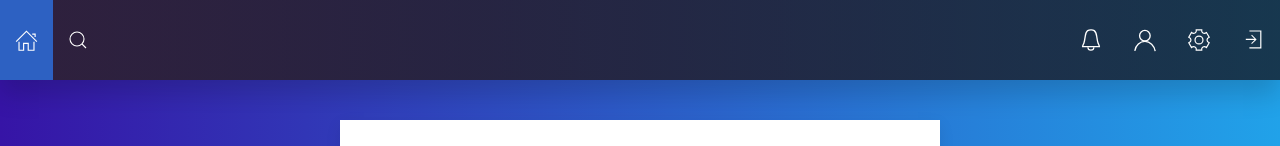
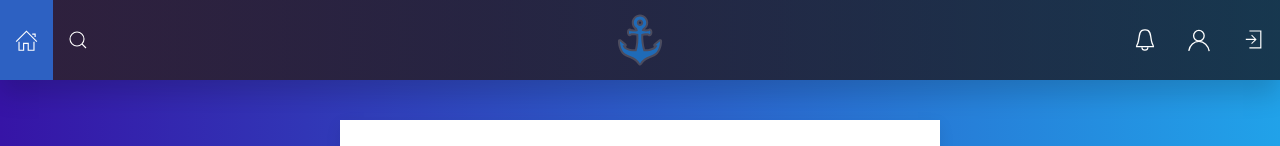
Before and after one commit to mohitkyadav/cruzz-web, a React (Create React App) app: page /signup in a window 1280 px wide. Shown: the top 146 px of the page. Built offline with nearby package versions, Linux system fonts and the light colour scheme.

Commit message:
display loading spinner

```diff
--- a/src/components/App.js
+++ b/src/components/App.js
@@ -1,5 +1,5 @@
 import React, { Component } from 'react';
-import logo from '../static/img/index3.svg';
+
 import '../static/css/style.css';
 
 class App extends Component {
@@ -7,19 +7,17 @@ class App extends Component {
     return (
       <div className="App">
         <header className="App-header">
-          <img src={logo} className="loading" alt="logo" />
-          <h1 className="App-title">Welcome aboard!</h1>
           <button class="uk-button uk-button-default uk-margin-small-right" type="button" uk-toggle="target: #offcanvas-push">Push</button>
           <div id="offcanvas-push" uk-offcanvas="mode: push; overlay: true">
-          <div class="uk-offcanvas-bar">
+            <div class="uk-offcanvas-bar">
 
-            <button class="uk-offcanvas-close" type="button" uk-close></button>
+              <button class="uk-offcanvas-close" type="button" uk-close></button>
 
-            <h3>Title</h3>
+              <h3>Title</h3>
 
-            <p>Lorem ipsum dolor sit amet, consectetur adipiscing elit, sed do eiusmod tempor incididunt ut labore et dolore magna aliqua. Ut enim ad minim veniam, quis nostrud exercitation ullamco laboris nisi ut aliquip ex ea commodo consequat.</p>
+              <p>Lorem ipsum dolor sit amet, consectetur adipiscing elit, sed do eiusmod tempor incididunt ut labore et dolore magna aliqua. Ut enim ad minim veniam, quis nostrud exercitation ullamco laboris nisi ut aliquip ex ea commodo consequat.</p>
 
-           </div>
+            </div>
           </div>
         </header>
       </div>
--- a/src/components/common/Header.js
+++ b/src/components/common/Header.js
@@ -3,6 +3,9 @@ import { Link, withRouter } from "react-router-dom";
 import { connect } from "react-redux";
 
 import '../../static/css/common.css';
+import logo from '../../static/img/index.svg';
+import logoNoSpin from '../../static/img/index-no-spin.svg';
+
 import { signOut } from './../../actions/authActions';
 
 class Header extends Component {
@@ -13,10 +16,26 @@ class Header extends Component {
   render() {
     let authenticated;
 
-    if (this.props.auth.loading) {
-      authenticated = null;
+    if (!this.props.auth.loading) {
+      authenticated = (
+        <ul className="uk-navbar-nav">
+          <li>
+            <img src={logoNoSpin} width="100px" className="loading" alt="logo" />
+          </li>
+        </ul>
+      );
     } else {
       authenticated = (
+        <ul className="uk-navbar-nav">
+          <li>
+            <img src={logo} width="100px" className="loading" alt="logo" />
+          </li>
+        </ul>
+      );
+    }
+
+    return (
+      <div>
         <nav className="uk-navbar-container uk-box-shadow-large" uk-navbar="true" uk-sticky="show-on-up: true; animation: uk-animation-slide-top;">
           <div className="uk-navbar-left">
             <ul className="uk-navbar-nav">
@@ -37,7 +56,9 @@ class Header extends Component {
               </div>
             </div>
           </div>
-
+          <div className="uk-navbar-center">
+            {authenticated}
+          </div>
           <div className="uk-navbar-right">
             <ul className="uk-navbar-nav">
               <li><Link className="ov-color-white ov-nav-link" to="#" uk-icon="icon: bell; ratio: 1.2" uk-tooltip="title: Notifications; pos: bottom-center"></Link></li>
@@ -46,7 +67,6 @@ class Header extends Component {
                 <li><Link className="ov-color-white ov-nav-link" to="#" uk-icon="icon: user; ratio: 1.2" uk-tooltip={ `title: ${this.props.auth.user.username}; pos: bottom-center `}></Link></li> :
                 <li><Link className="ov-color-white ov-nav-link" to="#" uk-icon="icon: user; ratio: 1.2" uk-tooltip="title: Profile; pos: bottom-center"></Link></li>
               }
-              <li><Link className="ov-color-white ov-nav-link" to="#" uk-icon="icon: cog; ratio: 1.2" uk-tooltip="title: Settings; pos: bottom-center"></Link></li>
               {
                 this.props.auth.authenticated ?
                 <li><Link className="ov-color-white ov-nav-link" onClick={this.signOut.bind(this)} to="#" uk-icon="icon: sign-out; ratio: 1.2" uk-tooltip="title: Sign out; pos: bottom-center"></Link></li> :
@@ -55,12 +75,6 @@ class Header extends Component {
             </ul>
           </div>
         </nav>
-      )
-    }
-
-    return (
-      <div>
-        {authenticated}
       </div>
     );
   }
--- a/src/static/css/style.css
+++ b/src/static/css/style.css
@@ -1,34 +1,5 @@
 * {
     font-family: 'Open Sans', sans-serif !important;
-  }
-
-  .App {
-    text-align: center;
-  }
-
-  .App-logo {
-    animation: App-logo-spin infinite 8s linear;
-    height: 120px;
-  }
-
-  .App-header {
-    background-color: rgb(255, 255, 255);
-    height: 150px;
-    padding: 20px;
-    color: rgba(63, 58, 58, 0.781);
-  }
-
-  .App-title {
-    font-size: 1.5em;
-  }
-
-  .App-intro {
-    font-size: large;
-  }
-
-  @keyframes App-logo-spin {
-    from { transform: rotate(0deg); }
-    to { transform: rotate(360deg); }
   }
 
   .full-container {
```
Also changed, not shown: src/static/img/index-no-spin.svg (added).
